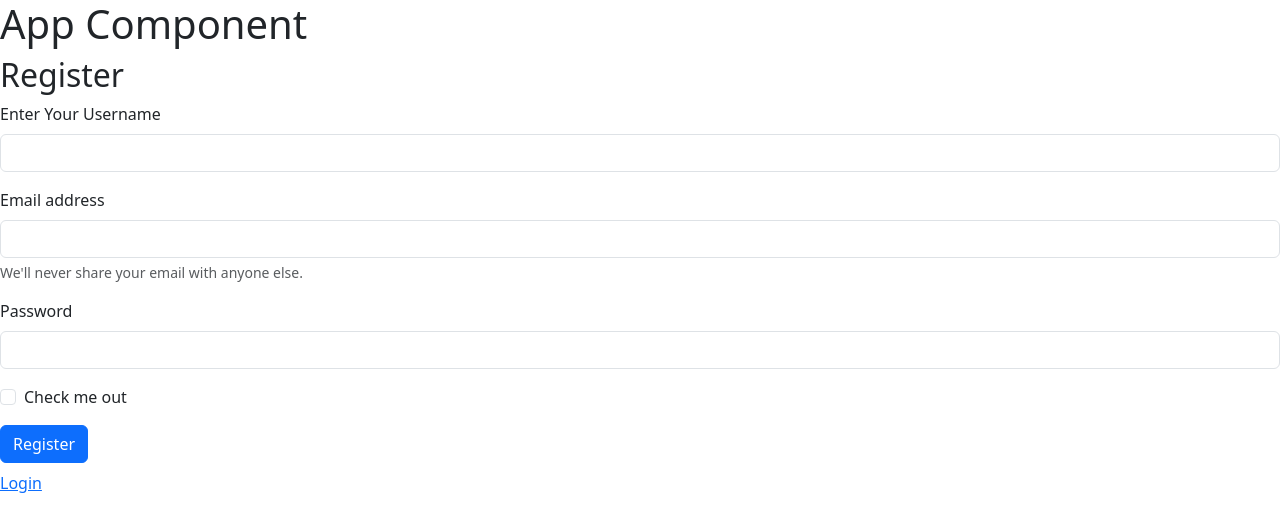
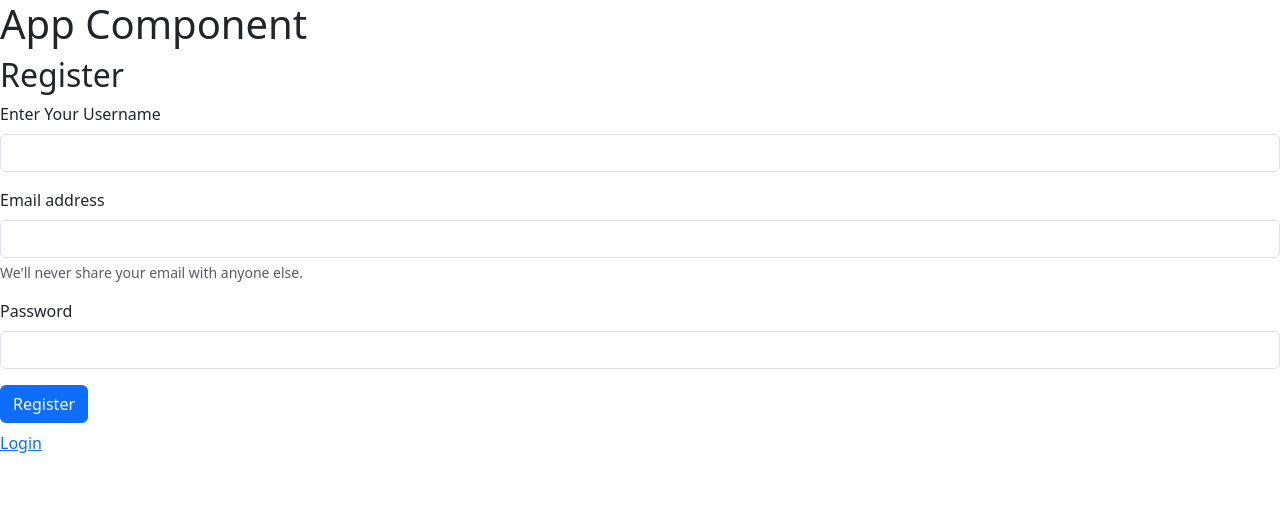
Before and after one commit to YUSRIN20/Password-Reset-Task-FrontEnd, a React (Vite) app: page / in a window 1280 px wide. Shown: the top 532 px of the page. Built offline with nearby package versions, Linux system fonts and the light colour scheme.

Commit message:
added Formik integration

```diff
--- a/src/Components/ForgetPassword.jsx
+++ b/src/Components/ForgetPassword.jsx
@@ -1,6 +1,7 @@
 import axios from 'axios';
 import React, { useState } from 'react';
 import { Link } from 'react-router-dom';
+import { ToastContainer, toast } from 'react-toastify';
 
 const ForgetPassword = () => {
     const [email,setEmail]  = useState('')
@@ -12,12 +13,15 @@ const ForgetPassword = () => {
         console.log("Forget Email payloads",email);
         const payloads = {email}
         try {
-            // const res  = await axios.post('http://localhost:4005/api/user/forgotpassword', payloads);
-            const res  = await axios.post('https://password-reset-task-backend.onrender.com/forgotpassword', payloads);
+            const res  = await axios.post('http://localhost:4005/api/user/forgotpassword', payloads);
+            // const res  = await axios.post('https://password-reset-task-backend.onrender.com/forgotpassword', payloads);
             setResponseMsg(res.data.message);
+            toast.success(res.data.message)
+
         } catch (error) {
             console.log(error)
             setResponseMsg(error.response.data.message);
+            toast.error(error.response.data.message)
         }
     }
 
@@ -39,7 +43,7 @@ const ForgetPassword = () => {
 
                 </div>
             </form>
-            <h1>{responseMsg}</h1>
+            <ToastContainer /> {/* Toast container */}
         </div>
     );
 };
--- a/src/Components/HomePage.jsx
+++ b/src/Components/HomePage.jsx
@@ -4,6 +4,7 @@ const HomePage = () => {
     return (
         <div>
             <h1>home</h1>
+            <button className='btn btn-danger'>Logout</button>
         </div>
     );
 };
--- a/src/Components/LoginPage.jsx
+++ b/src/Components/LoginPage.jsx
@@ -1,3 +1,5 @@
+import { useFormik } from 'formik';
+import * as Yup from 'yup'
 import axios from 'axios';
 import React, { useState } from 'react';
 import { Link } from 'react-router-dom';
@@ -5,17 +7,23 @@ import { toast, ToastContainer } from 'react-toastify';
 import 'react-toastify/dist/ReactToastify.css';
 
 const LoginPage = () => {
-    const [email,setEmail] = useState('');
-    const [password,setPassword] = useState('');
     const [responseMsg,setResponseMsg] = useState('');
 
-    const handleSubmit = async(e)=>{
-        e.preventDefault();
-        console.log("register Api Payloads", password, email);
-        const payloads = {email, password};
+    // formik
+    const initialValues = {email:'',password:''}
+
+    const validationSchema = Yup.object({
+        email: Yup.string().email('Invalid email address').matches(/^[\w-\.]+@([\w-]+\.)+[\w-]{2,4}$/g,'Invalid email address').required('Email is Required'),
+        password: Yup.string().min(8).required('Password is Required')
+    });
+
+
+    const onSubmit = async(values)=>{
+        console.log("register Api Payloads",values);
+        // const payloads = {email, password};
         try {
-            // const res  = await axios.post('http://localhost:4005/api/user/login', payloads);
-            const res  = await axios.post('https://password-reset-task-backend.onrender.com/api/user/login', payloads);
+            const res  = await axios.post('http://localhost:4005/api/user/login',values);
+            // const res  = await axios.post('https://password-reset-task-backend.onrender.com/api/user/login', payloads);
             setResponseMsg(res.data.message);
             toast.success(res.data.message); // Display success message as toast
         } catch (error) {
@@ -24,19 +32,26 @@ const LoginPage = () => {
             toast.error(error.response.data.message); // Display error message as toast
         }
     }
+    const formik  = useFormik({
+        initialValues,
+        validationSchema,
+        onSubmit
+    })
 
     return (
         <div>
             <h1>Login</h1>
-            <form onSubmit={handleSubmit}>
+            <form onSubmit={formik.handleSubmit}>
                 <div className="mb-3">
                     <label htmlFor="exampleInputEmail1" className="form-label">Email address</label>
-                    <input type="email" className="form-control" id="exampleInputEmail1" aria-describedby="emailHelp" value={email} onChange={(e)=>setEmail(e.target.value)} required/>
+                    <input type="email" className="form-control" id="email" aria-describedby="emailHelp" placeholder="Enter your email" value={formik.values.email} onChange={formik.handleChange}/>
+                    <span className="text-danger">{formik.errors.email}</span>
                     <div id="emailHelp" className="form-text">We'll never share your email with anyone else.</div>
                 </div>
                 <div className="mb-3">
                     <label htmlFor="exampleInputPassword1" className="form-label">Password</label>
-                    <input type="password" className="form-control" id="exampleInputPassword1" value={password} onChange={(e)=>setPassword(e.target.value)} required/>
+                    <input type="password" className="form-control" id="password" value={formik.values.password} onChange={formik.handleChange}/>
+                    <span className="text-danger">{formik.errors.password}</span>
                 </div>
                 <button type="submit" className="btn btn-primary">Login</button>
             </form>
--- a/src/Components/RegisterPage.jsx
+++ b/src/Components/RegisterPage.jsx
@@ -1,3 +1,5 @@
+import { useFormik } from 'formik';
+import * as Yup from 'yup'
 import axios from 'axios';
 import React, { useState } from 'react';
 import { Link } from 'react-router-dom';
@@ -5,26 +7,31 @@ import { ToastContainer, toast } from 'react-toastify';
 
 
 const RegisterPage = () => {
-    const [username, setUsername] = useState('');
-    const [email, setEmail] = useState('');
-    const [password, setPassword] = useState('');
     const [responseMsg, setResponseMsg] = useState('');
 
-    const handleSubmit = async (e) => {
-        e.preventDefault();
-        console.log("Register Api Payloads", username, password, email);
-        const payloads = { username, password, email };
+    // formik
+    const initialValues = {username:'',email:'',password:''}
+
+    const validationSchema = Yup.object({
+        username:Yup.string().matches(/^[A-Za-z][A-Za-z0-9_]{3,29}$/g,'Invalid Username').required('Username is Required'),
+        email: Yup.string().email('Invalid email address').matches(/^[\w-\.]+@([\w-]+\.)+[\w-]{2,4}$/g,'Invalid email address').required('Email is Required'),
+        password: Yup.string().min(8).required('Password is Required')
+    });
+
+
+    const onSubmit = async (values) => {
+        console.log("Register Api Payloads", values);
         try {
-            // const res = await axios.post('http://localhost:4005/api/user/register', payloads);
-            const res = await axios.post('https://password-reset-task-backend.onrender.com/api/user/register', payloads);
-            setResponseMsg(res.data.message);
-            toast.success(res.data.message)
+            // If user doesn't exist, proceed with registration
+            const registerRes = await axios.post('http://localhost:4005/api/user/register', values);
+            setResponseMsg(registerRes.data.message);
+            toast.success(registerRes.data.message);
         } catch (err) {
             if (err.response) {
                 // Request was made and server responded with a status code
                 // Handle server errors here
                 setResponseMsg(err.response.data.message);
-                toast.error(err.response.data.message)
+                toast.error(err.response.data.message);
             } else if (err.request) {
                 // The request was made but no response was received
                 // Handle request errors here
@@ -37,26 +44,31 @@ const RegisterPage = () => {
 
     };
 
+    const formik  = useFormik({
+        initialValues,
+        validationSchema,
+        onSubmit
+    })
+
     return (
         <div>
             <h2>Register</h2>
-            <form onSubmit={handleSubmit}>
+            <form onSubmit={formik.handleSubmit}>
                 <div className="mb-3">
                     <label htmlFor="exampleInputUsername" className="form-label">Enter Your Username</label>
-                    <input type="text" className="form-control" id="exampleInputUsername" aria-describedby="emailHelp" value={username} onChange={(e) => setUsername(e.target.value)} required />
+                    <input type="text" className="form-control" id="username" aria-describedby="emailHelp" value={formik.values.username} onChange={formik.handleChange} />
+                    <span className="text-danger">{formik.errors.username}</span>
                 </div>
                 <div className="mb-3">
                     <label htmlFor="exampleInputEmail1" className="form-label">Email address</label>
-                    <input type="email" className="form-control" id="exampleInputEmail1" aria-describedby="emailHelp" value={email} onChange={(e) => setEmail(e.target.value)} required />
+                    <input type="email" className="form-control" id="email" aria-describedby="emailHelp" value={formik.values.email} onChange={formik.handleChange} />
+                    <span className="text-danger">{formik.errors.email}</span>
                     <div id="emailHelp" className="form-text">We'll never share your email with anyone else.</div>
                 </div>
                 <div className="mb-3">
                     <label htmlFor="exampleInputPassword1" className="form-label">Password</label>
-                    <input type="password" className="form-control" id="exampleInputPassword1" value={password} onChange={(e) => setPassword(e.target.value)}  required/>
-                </div>
-                <div className="mb-3 form-check">
-                    <input type="checkbox" className="form-check-input" id="exampleCheck1" />
-                    <label className="form-check-label" htmlFor="exampleCheck1">Check me out</label>
+                    <input type="password" className="form-control" id="password" value={formik.values.password} onChange={formik.handleChange}  />
+                    <span className="text-danger">{formik.errors.password}</span>
                 </div>
                 <button type="submit" className="btn btn-primary">Register</button>
             </form>
--- a/src/Components/ResetPassword.jsx
+++ b/src/Components/ResetPassword.jsx
@@ -3,6 +3,7 @@ import * as Yup from 'yup'
 import axios from 'axios';
 import React, { useEffect, useState } from 'react';
 import {useLocation, useNavigate } from 'react-router-dom';
+import { ToastContainer, toast } from 'react-toastify';
 
 const ResetPassword = () => {
     const navigate = useNavigate();
@@ -15,8 +16,8 @@ const ResetPassword = () => {
 
     const validateToken = async () => {
         try {
-            // let res = await axios.get('http://localhost:4005/api/user/allusers');
-            let res = await axios.get('https://password-reset-task-backend.onrender.com/api/user/allusers');
+            let res = await axios.get('http://localhost:4005/api/user/allusers');
+            // let res = await axios.get('https://password-reset-task-backend.onrender.com/api/user/allusers');
             if (res.data && res.data.users) {
                 const reqUser = res.data.find((user) => user.email === email);
                 if (reqUser) {
@@ -45,11 +46,15 @@ const ResetPassword = () => {
     const onSubmit = async (values) => {
         try {
             const res = await axios.put('http://localhost:4005/api/user/resetpassword',{...values,email});
+            // const res = await axios.put('https://password-reset-task-backend.onrender.com/api/user/resetpassword',{...values,email});
             setResponseMsg(res.data.message);
+            toast.success(res.data.message)
         } catch (error) {
             console.log(error);
             setResponseMsg(error.response.data.message);
+            toast.error(error.response.data.message)
         }
+        navigate('/login')
     };
     const formik = useFormik({
         initialValues,
@@ -100,7 +105,7 @@ const ResetPassword = () => {
                     </button>
                 </div>
             </form>
-            <h1>{responseMsg}</h1>
+         <ToastContainer /> {/* Toast container */}
         </div>
     );
 };
```
